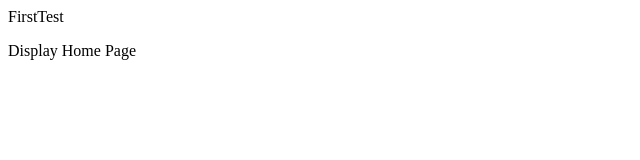
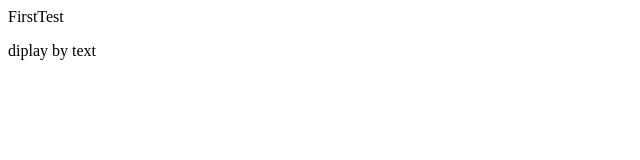
Before and after one commit to GajendiranGnanam/FirstTest, an Angular app in the folder FirstTest/: page / in a window 1280 px wide. Shown: the top 160 px of the page, without its empty margins (0-640 px from the left). Built offline with nearby package versions, Linux system fonts and the light colour scheme.

Commit message:
We cahnge the display message for Home page of application.

```diff
--- a/FirstTest/src/app/home-page/home-page.component.html
+++ b/FirstTest/src/app/home-page/home-page.component.html
@@ -1 +1 @@
-<p style="text-justify: distribute">Display Home Page</p>
+<p style="text-justify: distribute">{{ displayName }}</p>
--- a/FirstTest/src/app/home-page/home-page.component.ts
+++ b/FirstTest/src/app/home-page/home-page.component.ts
@@ -1,4 +1,4 @@
-import { Component } from '@angular/core';
+import { Component, OnInit } from '@angular/core';
 
 @Component({
   selector: 'app-home-page',
@@ -7,6 +7,14 @@ import { Component } from '@angular/core';
   templateUrl: './home-page.component.html',
   styleUrl: './home-page.component.css'
 })
-export class HomePageComponent {
+export class HomePageComponent implements OnInit {
+  displayName: string;
+  constructor() {
+    this.displayName = "diplay by text";
+  }
+  ngOnInit(): void {
+
+  }
+
 
 }
```
